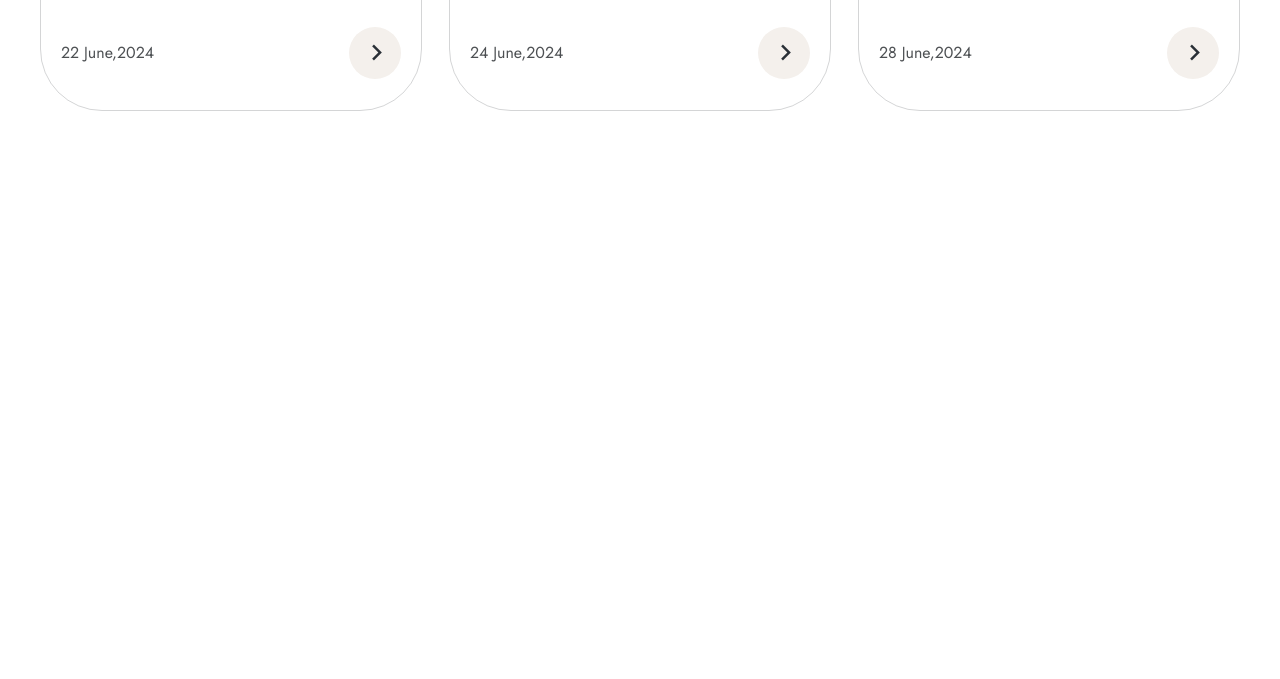
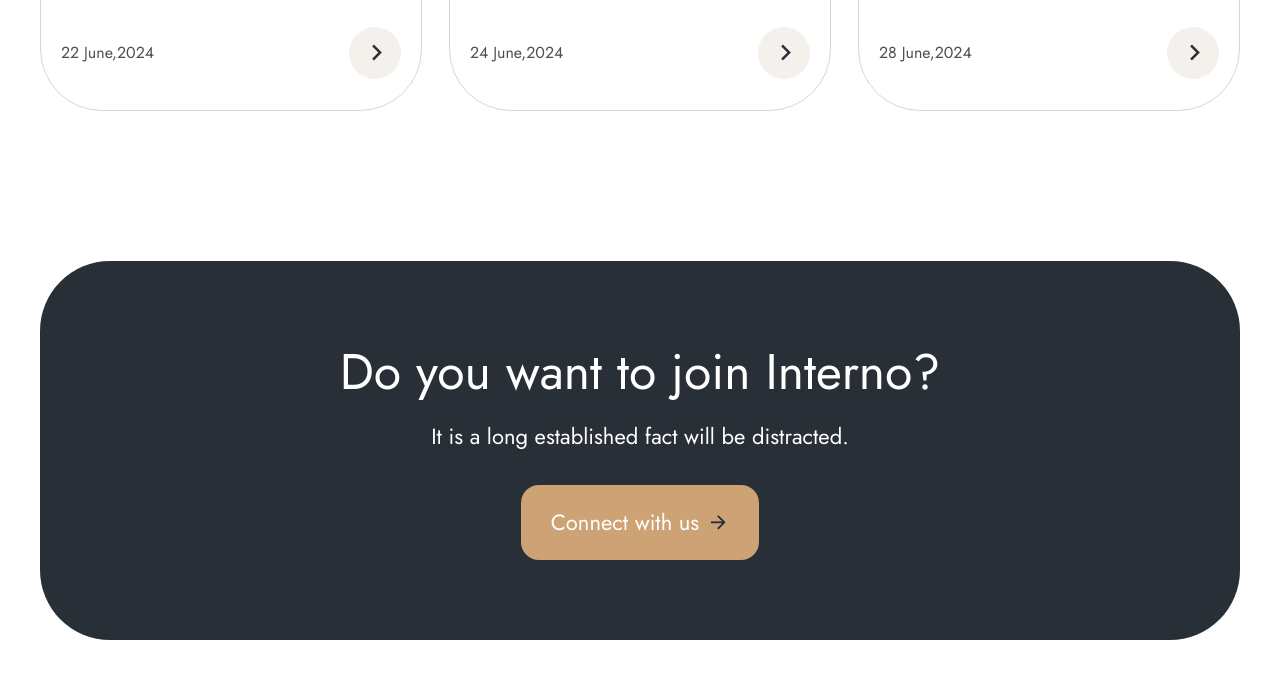
Before and after one commit to debcamila/interno-landing-page, a website: page index.html in a window 1280 px wide. Shown: the part 6454-7133 px from the top of the page. Drawn offline with nearby package versions, Linux system fonts and the light colour scheme; files that its build step writes are made by us from their sources.

Commit message:
criando estrutura de contato

```diff
--- a/index.html
+++ b/index.html
@@ -547,6 +547,21 @@
         </div>
       </section>
 
+      <!-- contact -->
+      <section class="contact mt-[80px] xl:mt-[150px] relative z-20">
+        <div
+          class="container__container container mx-auto bg-primary sm:rounded-[70px] py-[80px]"
+        >
+          <div class="contact__text max-w-[640px] mx-auto text-center">
+            <h2 class="h2 text-white mb-4">Do you want to join Interno?</h2>
+            <p class="text-white mb-8 max-w-sm xl:max-w-none mx-auto">
+              It is a long established fact will be distracted.
+            </p>
+
+            <button class="btn btn-accent mx-auto">Connect with us <i class="ri-arrow-right-line text-primary"></i></button>
+        </div>
+      </section>
+
       <!-- temporary div -->
       <div class="h-[3000px]"></div>
     </main>
```
